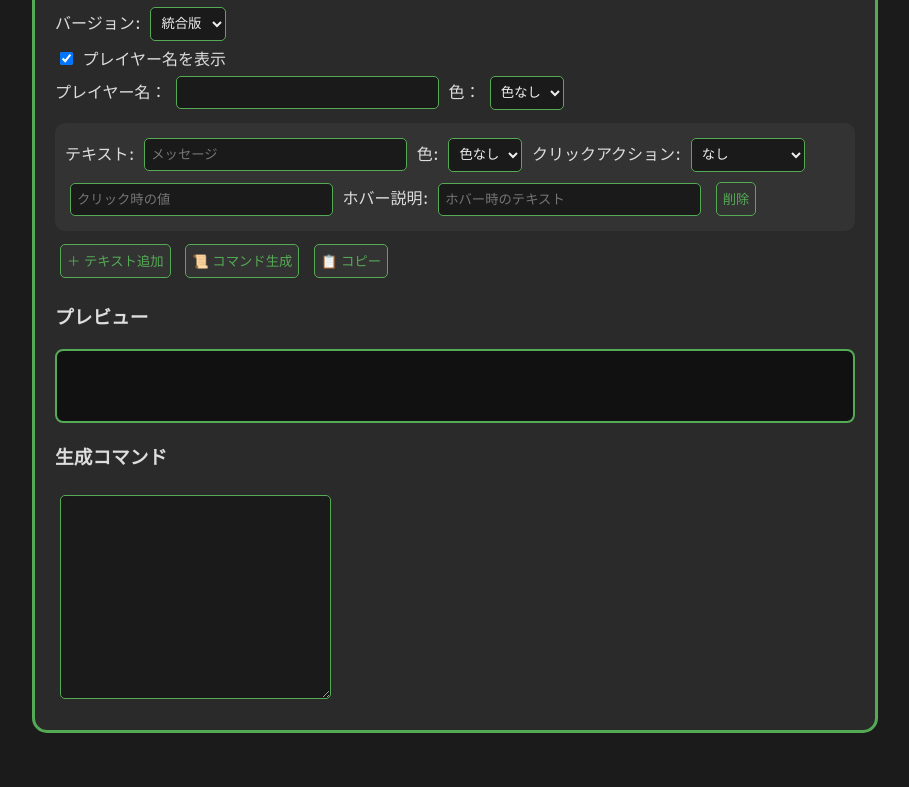
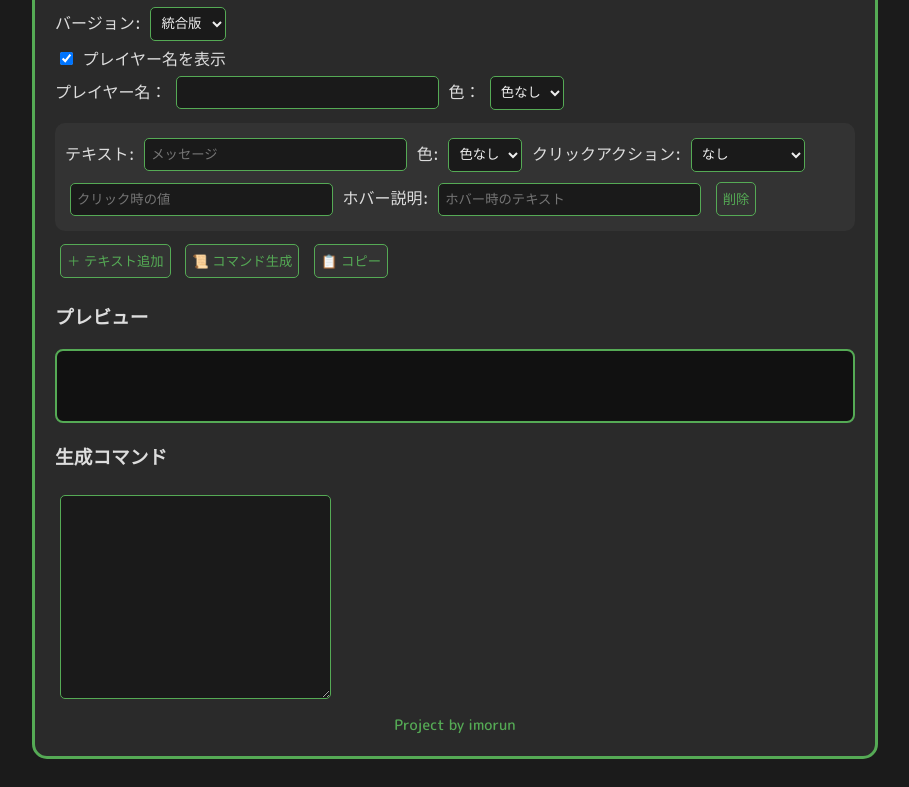
Before and after one commit to imorun/minecraft-Tellraw, a plain HTML site: page index.html in a window 1280 px wide. Shown: the part 141-928 px from the top of the page, without its empty margins (185-1094 px from the left). Before the commit the page ends 902 px from the top, so only its background shows below. Drawn offline with Linux system fonts and the light colour scheme.

Commit message:
Update index.html

```diff
--- a/index.html
+++ b/index.html
@@ -77,6 +77,12 @@ button:hover {
 #preview span:hover .hoverPopup {
   display: block;
 }
+.footer {
+  text-align: center;
+  color: #5a5;
+  margin-top: 5px;
+  font-size: 0.9em;
+}
 </style>
 </head>
 <body>
@@ -121,8 +127,8 @@ button:hover {
 
   <h3>生成コマンド</h3>
   <textarea id="output" rows="10" readonly></textarea>
+  <div class="footer">Project by imorun</div>
 </div>
-
 <script>
 const entriesDiv = document.getElementById("entries");
 document.getElementById("addText").onclick = addTextEntry;
```
